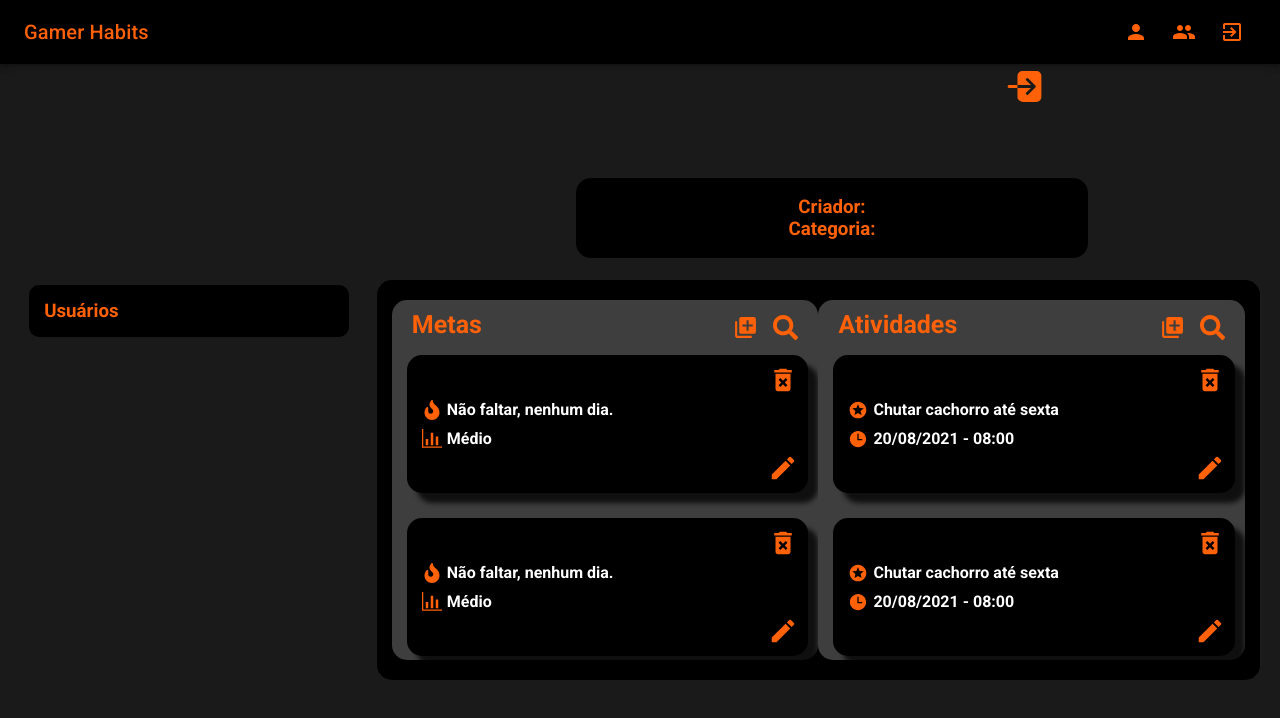
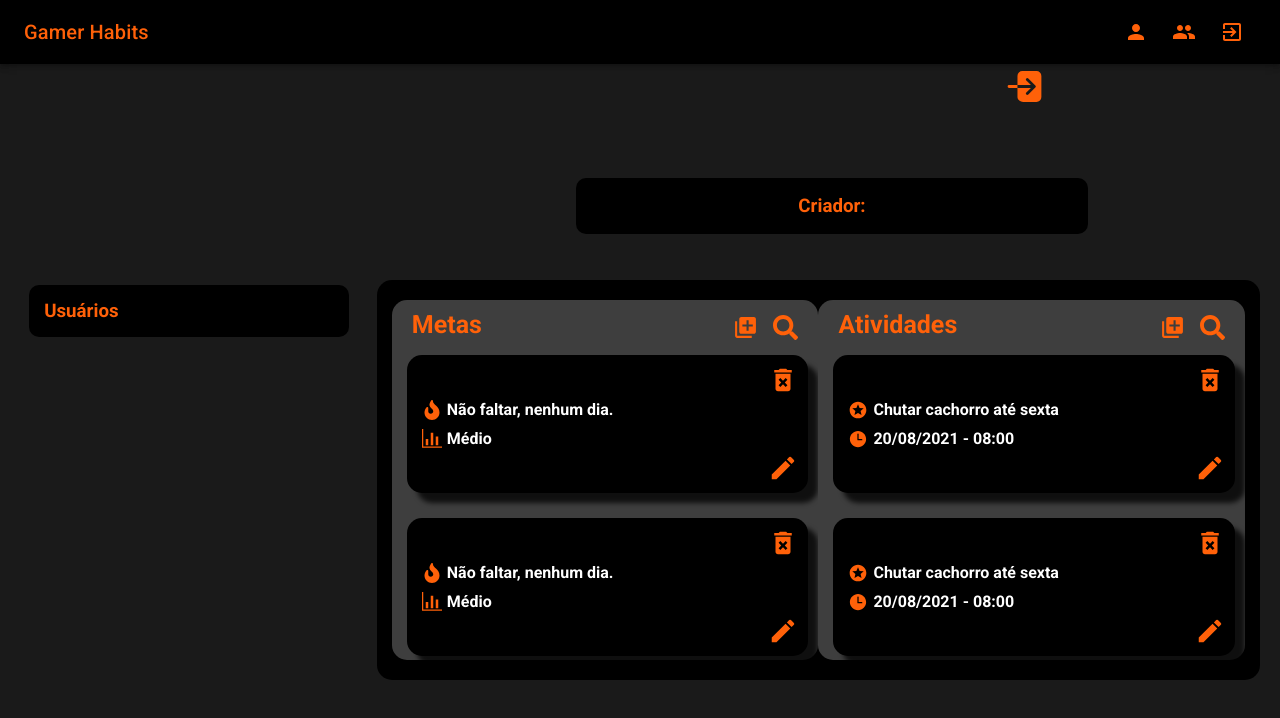
Before and after one commit to gabriel-fercav/HabitApp, a React (Create React App) app: page /group in a window 1280 px wide. Shown: the top 718 px of the page. Built offline with nearby package versions, Linux system fonts and the light colour scheme.

Commit message:
feat: Inscrição em grupo criada.

```diff
--- a/src/Providers/GroupsProvider/index.js
+++ b/src/Providers/GroupsProvider/index.js
@@ -1,6 +1,7 @@
 import api from "./../../services/api";
 import { createContext, useEffect, useState } from "react";
 import { toast } from "react-toastify";
+import axios from "axios";
 
 export const GroupsContext = createContext([]);
 
@@ -48,8 +49,10 @@ export const GroupsProvider = ({ children }) => {
 
   const subGroup = (id) => {
     api
-      .post(`/groups/${id}/subscribe/`, config)
-      .then((_) => toast.success("Inscrito com sucesso!"))
+      .post(`/groups/${id}/subscribe/`, {}, config)
+      .then((_) => {
+        toast.success("Inscrito com sucesso!");
+      })
       .catch((_) => toast.error("Nao foi possivel se inscrever "));
   };
 
--- a/src/pages/Group/index.js
+++ b/src/pages/Group/index.js
@@ -15,27 +15,35 @@ import { IoLogIn } from "react-icons/io5";
 const Group = () => {
   const { group } = useContext(GroupsContext);
   const { users_on_group } = group;
+  const { subGroup } = useContext(GroupsContext);
+
+  const handleClick = (id) => {
+    subGroup(id);
+    console.log(id);
+  };
+
   return (
     <Container>
       <Header />
       <h2>{group.name}</h2>
       <p>{group.description}</p>
       <IconSubscription>
-        <IoLogIn color="var(--orange)" size="45" />
+        <IoLogIn
+          color="var(--orange)"
+          size="45"
+          onClick={() => handleClick(group.id)}
+        />
       </IconSubscription>
       <ContainerCreator>
         <h3>
           Criador:
           <span> {group.creator?.username}</span>
         </h3>
-        <h3>
-          Categoria: <span>{group.category}</span>
-        </h3>
       </ContainerCreator>
       <ContainerUsers>
         <h3>Usuários</h3>
         {users_on_group?.map((user) => {
-          return user.username;
+          return <p>{user.username}</p>;
         })}
       </ContainerUsers>
       <Content>
--- a/src/pages/Group/style.js
+++ b/src/pages/Group/style.js
@@ -60,9 +60,9 @@ export const IconSubscription = styled.div`
 `;
 
 export const ContainerCreator = styled.div`
-  width: 80%;
-  height: 10vh;
-  border-radius: 15px;
+  min-width: 70%;
+  min-height: 7vh;
+  border-radius: 10px;
   margin-top: 20px;
   background-color: var(--black);
   color: var(--orange);
@@ -77,16 +77,20 @@ export const ContainerCreator = styled.div`
     font-size: 16px;
   }
 
-  @media (min-width: 768px) {
+  @media(min-width: 768px) {
     margin-top: 110px;
     width: 40%;
     margin-left: 40vw;
   }
 
-  @media (min-width: 1024px) {
+  @media(min-width: 1024px) {
     margin-top: 65px;
-    width: 40%;
+    min-width: 30%;
     margin-left: 30vw;
+
+    p {
+      font-size: 20px;
+    }
   }
 `;
 
@@ -110,8 +114,8 @@ export const ContainerUsers = styled.div`
 
   @media (min-width: 768px) {
     position: absolute;
-    left: 12vw;
-    top: 70px;
+    left: 0vw;
+    top: 120px;
     width: 30vw;
     max-height: 29vh;
 
```
